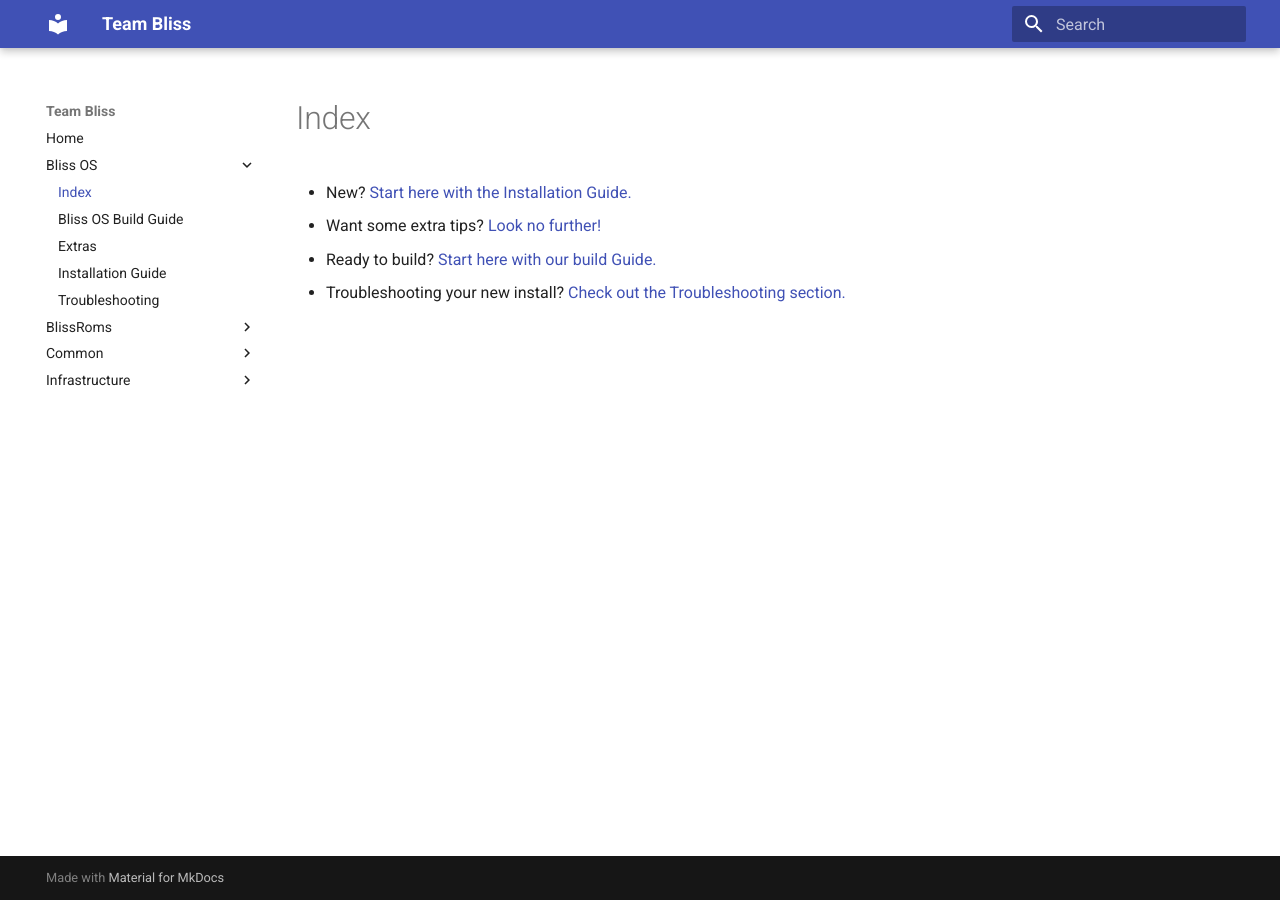
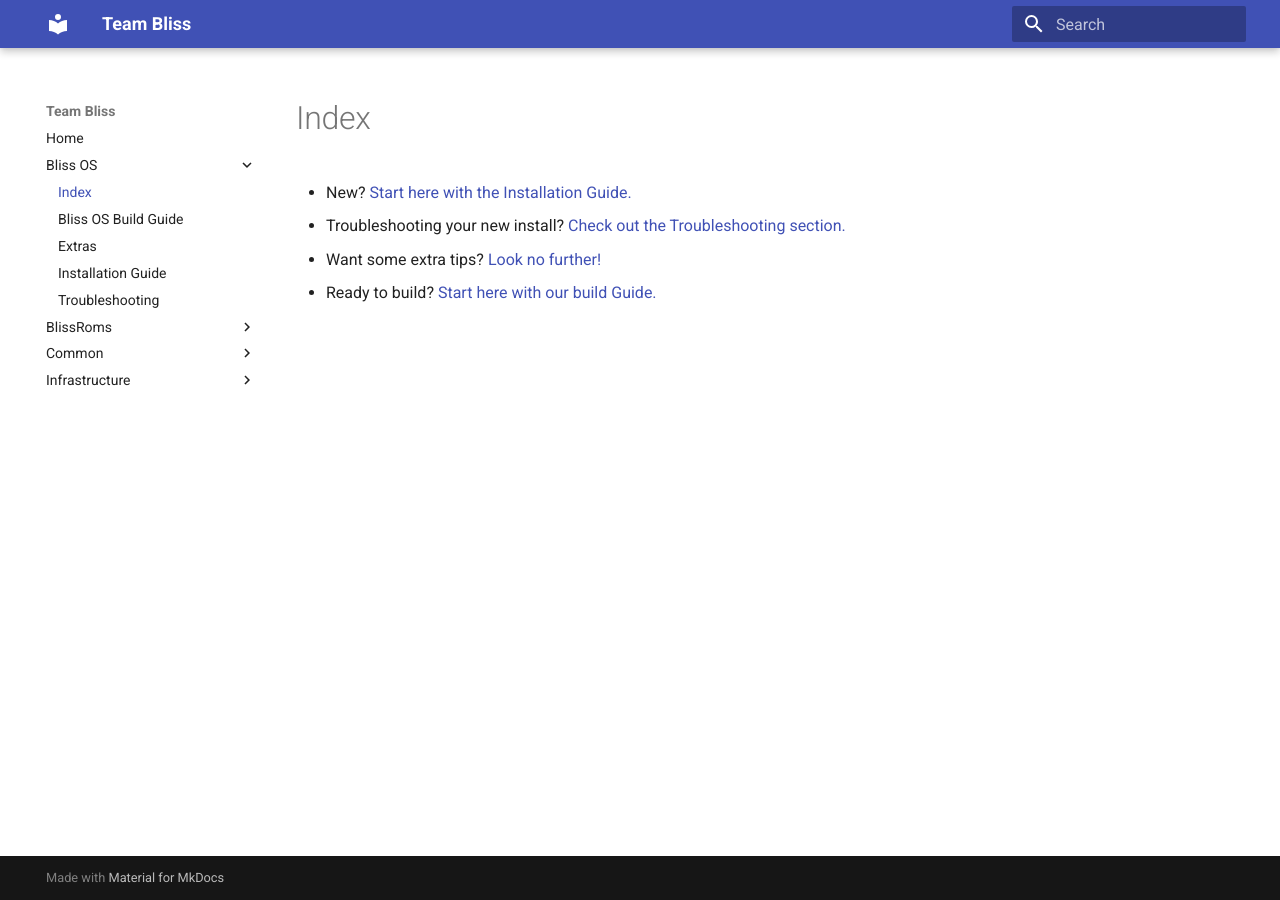
Before and after one commit to BlissRoms/Documentation-old, an MkDocs documentation site: the page built from docs/Bliss OS/index.md, in a window 1280 px wide. Built offline with MkDocs 1.6.1 and Material for MkDocs 9.7.7, drawn with Linux system fonts in a browser that asks for light colours.

```diff
--- a/docs/Bliss OS/index.md
+++ b/docs/Bliss OS/index.md
@@ -1,6 +1,6 @@
 # Index
 
  - New? [Start here with the Installation Guide.](installation-guide.md)
+ - Troubleshooting your new install? [Check out the Troubleshooting section.](troubleshooting.md)
  - Want some extra tips? [Look no further!](extras.md)
  - Ready to build? [Start here with our build Guide.](build-guide.md)
- - Troubleshooting your new install? [Check out the Troubleshooting section.](troubleshooting.md)
```
